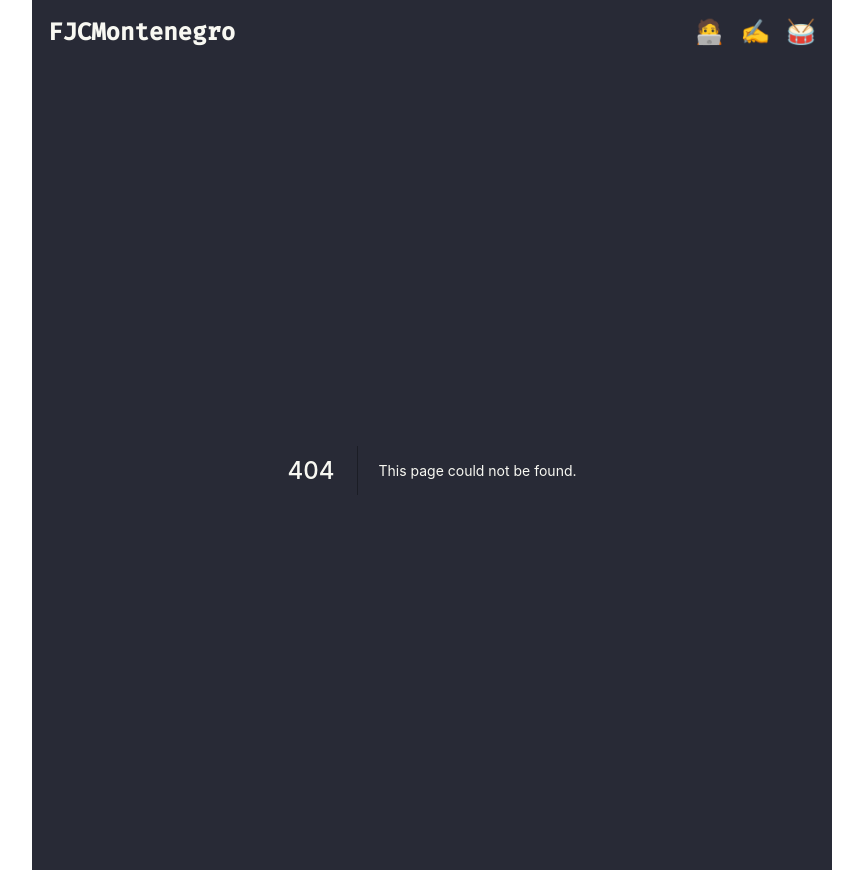
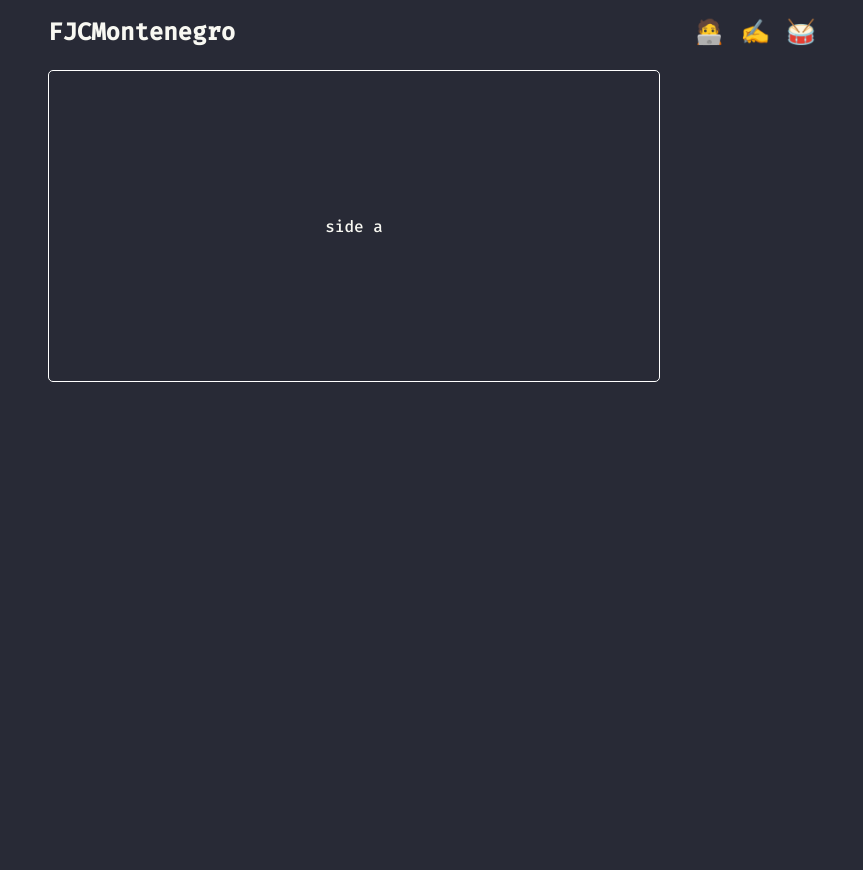
Before and after one commit to SplinterDev/splinterdev.github.io, a Next.js app: page /app in a window 1280 px wide. Before the commit this address had no page. Shown: the whole page, without its empty margins (208-1071 px from the left). After the commit the page ends 800 px from the top, so only its background shows below. Built offline with nearby package versions, Linux system fonts and the light colour scheme.

Commit message:
Create basic flippable card component

```diff
--- /dev/null
+++ b/pages/app.tsx
@@ -0,0 +1,15 @@
+import React from 'react';
+
+import { Card } from '@/components';
+
+type Props = {};
+
+const App = (props: Props) => {
+  return (
+    <div>
+      <Card />
+    </div>
+  );
+};
+
+export default App;
--- a/pages/index.tsx
+++ b/pages/index.tsx
@@ -1,5 +1,6 @@
 import type { NextPage } from 'next';
 import Link from 'next/link';
+
 import style from '../styles/home.module.scss';
 
 type LinkKey = 'dev' | 'wri' | 'dru';
@@ -15,6 +16,7 @@ const Home: NextPage = () => {
   return (
     <div className={style.home}>
       <h1>FJCMontenegro is</h1>
+      <Link href="app">app</Link>
       <div className={style.links}>
         {links.map((link) => (
           <div key={link.key} className={style.link}>
--- /dev/null
+++ b/src/components/Card/Card.module.scss
@@ -0,0 +1,37 @@
+.Card {
+  perspective: 1000px;
+  width: 600px;
+  height: 300px;
+}
+
+.wrapper {
+  position: relative;
+  width: 100%;
+  height: 100%;
+  text-align: center;
+  transition: transform 0.8s;
+  transform-style: preserve-3d;
+}
+
+.flipped .wrapper {
+  transform: rotateY(180deg);
+}
+
+.sideA,
+.sideB {
+  position: absolute;
+  width: 100%;
+  height: 100%;
+  backface-visibility: hidden;
+
+  border: 1px solid white;
+  border-radius: 5px;
+  padding: 5px;
+  display: flex;
+  justify-content: center;
+  align-items: center;
+}
+
+.sideB {
+  transform: rotateY(180deg);
+}
--- /dev/null
+++ b/src/components/Card/Card.tsx
@@ -0,0 +1,21 @@
+import React, { useState } from 'react';
+
+import styles from './Card.module.scss';
+
+type Props = {};
+
+export const Card = (props: Props) => {
+  const [isFlipped, setIsFlipped] = useState(false);
+
+  return (
+    <div
+      className={[styles.Card, isFlipped ? styles.flipped : ''].join(' ')}
+      onClick={() => setIsFlipped((prev) => !prev)}
+    >
+      <div className={styles.wrapper}>
+        <div className={styles.sideA}>side a</div>
+        <div className={styles.sideB}>side b</div>
+      </div>
+    </div>
+  );
+};
--- a/src/components/index.ts
+++ b/src/components/index.ts
@@ -1,3 +1,4 @@
 export { AnimatedPresence } from './AnimatedPresence/AnimatedPresence';
+export { Card } from './Card/Card';
 export { Footer } from './Footer/Footer';
 export { TopNav } from './TopNav/TopNav';
```
